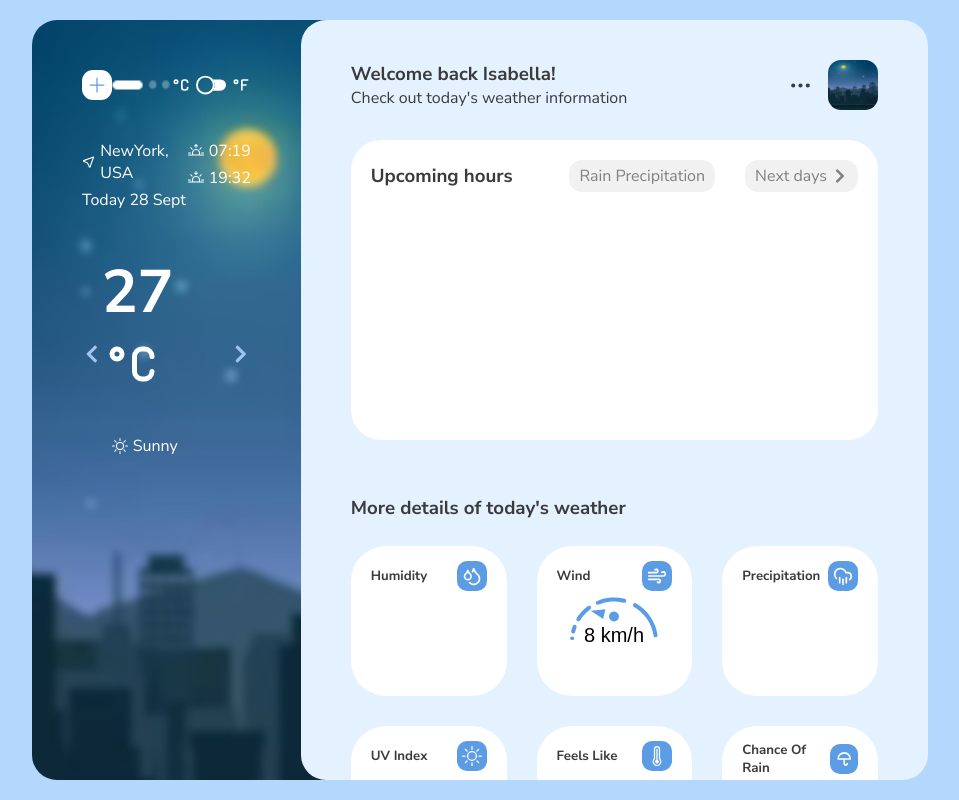
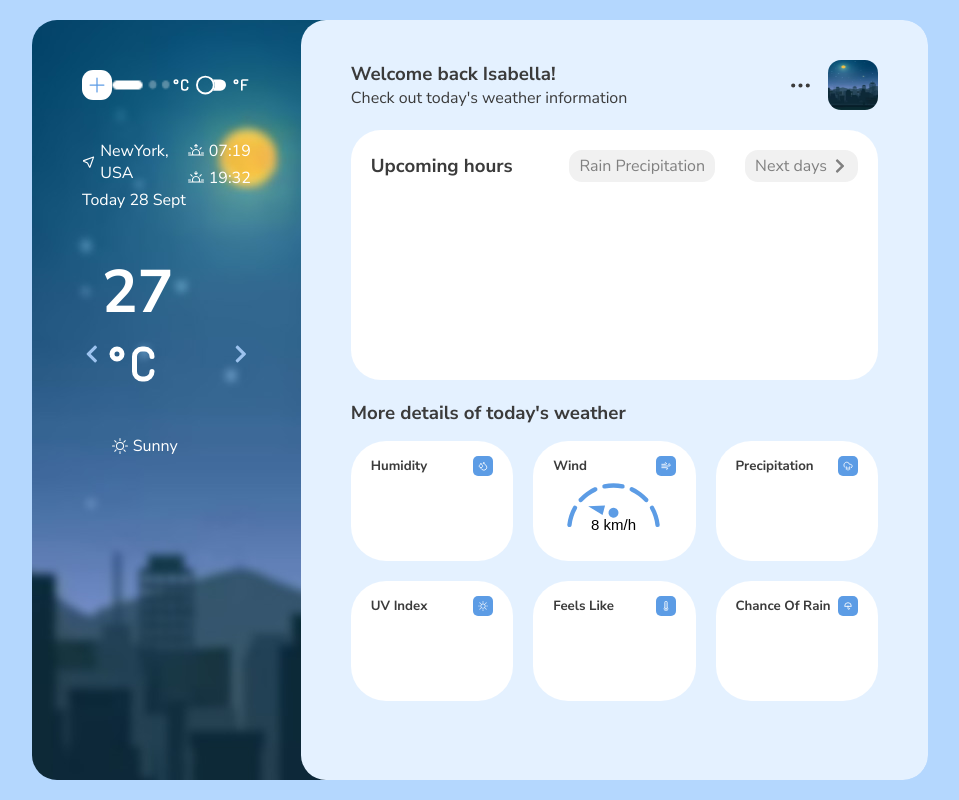
Before and after one commit to karnan7/DashBoardDesignChartJs, a React (Create React App) app: page / in a window 1280 px wide. Shown: the whole page, without its empty margins (160-1119 px from the left). Built offline with nearby package versions, Linux system fonts and the light colour scheme; a web font is replaced by a local one.

Commit message:
line chart

```diff
--- a/src/App.js
+++ b/src/App.js
@@ -7,6 +7,7 @@ import { TbUmbrella, TbTemperatureCelsius, TbTemperatureFahrenheit, TbLocation }
 import { FaChevronRight, FaChevronLeft } from 'react-icons/fa'
 import { FiMoreHorizontal, FiWind } from 'react-icons/fi'
 import { LuDroplets, LuCloudRain } from 'react-icons/lu'
+import FeelsLike from "./components/FeelsLike";
 
 
 function App() {
@@ -117,6 +118,7 @@ function App() {
           </RightValue>
         </RightSection>
       </Dashboard>
+      {/* <FeelsLike/> */}
     </Container>
   );
 }
@@ -235,6 +237,9 @@ const RightValue = styled.div`
   align-items: space-between;
   gap: 30px;
   color:#3B3B3B;
+  @media(max-width: 1500px){
+    gap: 20px;
+  }
 `
 
 const Header = styled.div`
@@ -263,6 +268,10 @@ const Chart = styled.div`
   background: #fff;
   padding: 20px;
   border-radius: 30px;
+
+  @media(max-width: 1500px) {
+    height: 250px;
+  }
 `
 const ChartTitle = styled.div`
   display: flex;
@@ -295,12 +304,20 @@ const WeatherFactors = styled.div`
   h3{
     margin: 25px 0px;
     pointer-events:none;
+
+    @media(max-width: 1500px){
+      margin: 0px 0px 15px 0px;
+    }
   }
 `
 const Columns = styled.div`
   display: grid;
   grid-template-columns: repeat(3, minmax(0, 1fr));
   gap: 30px;
+
+  @media(max-width: 1500px){
+    gap: 20px;
+  }
 `
 const Wrap =styled.div`
     height: 150px;
@@ -312,6 +329,9 @@ const Wrap =styled.div`
     flex-direction: column;
     align-items: center;
     cursor: pointer;
+    @media(max-width: 1500px){
+      height: 120px;
+    }
 
     h5{
       pointer-events:none;
@@ -330,5 +350,11 @@ const WrapTitle = styled.div`
     padding: 5px;
     border-radius:10px;
     color: white;
+
+    @media(max-width: 1500px){
+      width: 20px;
+      height: 20px;
+      border-radius:5px;
+    }
   }
 `
--- /dev/null
+++ b/src/components/FeelsLike.jsx
@@ -0,0 +1,102 @@
+import React from 'react'
+import { Bar } from 'react-chartjs-2'
+
+const FeelsLike = () => {
+
+    const data = {
+        labels: [0],
+        datasets:[{
+            labels: [100],
+            data: [50],
+            borderRadius: 25,
+            borderSkipped:"false",
+            barPercentage: 0.05,
+            backgroundColor: "#5C9CE5",
+            high:50,
+            mid: 25,
+            low: 0,
+            current: 30
+        }]
+    }
+    const options ={
+        aspectRatio: 1.5,
+        plugins: {
+            legend: {
+                display: false,
+            },
+            tooltip:{
+                enabled: false,
+            }
+        },
+        indexAxis: 'y',
+        scales: {
+            x: {
+                grid: {
+                    display: false,
+                },
+                border:{
+                    display: false,
+                },
+            },
+            y: {
+                beginAtZero: true,
+                grid: {
+                    display: false,
+                },
+                border:{
+                    display: false,
+                },
+            },
+        }
+    }
+    const horizontalBackgroundPlugin = {
+        id: 'horizontalBackgroundPlugin',
+        beforeDatasetsDraw(chart, args, plugins) {
+            const {ctx, chartArea:{top, bottom, left, right, width, height}, scales: {x, y}} = chart;
+
+            const barPercentage = data.datasets[0].barPercentage || 0.9;
+            const categoryPercentage = data.datasets[0].categoryPercentage || 0.8;
+            const barThickness = height / data.labels.length * barPercentage * categoryPercentage;
+
+            ctx.save();
+            ctx.fillStyle = '#DCDCDC';
+            ctx.fillRect(left, y.getPixelForValue(0) - barThickness / 2, width, barThickness)
+        }
+    }
+
+    const lines = {
+        id: "lines",
+        afterDatasetsDraw(chart, args, plugins) {
+            const {ctx, chartArea:{top, bottom, left, right, width, height} } = chart;
+
+            ctx.save();
+            const xPos = chart.getDatasetMeta(0).data[0].x;
+            const yPos = chart.getDatasetMeta(0).data[0].y;
+
+            const singleUnit = width / data.datasets[0].data[0];
+            console.log(singleUnit);
+
+            ctx.translate(xPos, yPos);
+
+            ctx.beginPath();
+            ctx.moveTo(xPos - singleUnit * data.datasets[0].mid, 0);
+
+            ctx.restore();
+
+            ctx.font = '500 20px sans-serif';
+            ctx.fillStyle = 'black';
+            ctx.textAlign = 'center';
+            ctx.fillText('po', xPos -20, yPos);
+        }
+    }
+  return (
+    <div>
+        <Bar
+        data={data}
+        options={options}
+        plugins={[horizontalBackgroundPlugin, lines]}/>
+    </div>
+  )
+}
+
+export default FeelsLike;
--- a/src/components/PieChart.jsx
+++ b/src/components/PieChart.jsx
@@ -8,12 +8,12 @@ const PieChart = () => {
     const data = {
         labels: [0, 5, 10, 20, 30, 40],
         datasets: [{
-            label: "wind",
-            data: [5, 10, 20, 30, 40],
+            label: [0, 5, 10, 20, 30, 40],
+            data: [10, 10, 10, 10, 10],
             circumference:180,
             rotation: 270,
             cutout: "85%",
-            needleValue: 8,
+            needleValue: 4,
             spacing: 10,
             borderRadius: 15,
             backgroundColor: "#5C9CE5"
@@ -37,7 +37,7 @@ const PieChart = () => {
             const dataTotal = data.datasets[0].data.reduce((a,b) => a + b, 0)
             const circumference = (((chart.getDatasetMeta(0).data[0].circumference/Math.PI)/data.datasets[0].data[0]) * needleValue);
 
-            ctx.translate(xCenter , (yCenter - 25));
+            ctx.translate(xCenter , (yCenter - 17));
             ctx.rotate(Math.PI * (circumference + 1.5 ) )
 
             // arrow
@@ -73,7 +73,7 @@ const PieChart = () => {
             const percentageValue = circumference * 100;
 
             // flowMeter
-            ctx.font = '500 20px sans-serif';
+            ctx.font = '500 15px sans-serif';
             ctx.fillStyle = 'black';
             ctx.textAlign = 'center'
             ctx.fillText(`${percentageValue.toFixed(0)} km/h`, xCenter, yCenter)
@@ -89,6 +89,11 @@ const PieChart = () => {
             tooltip:{
                 enabled: false,
             }
+        },
+        scales:{
+            y:{
+                display: false,
+            }
         }
     }
   return (
```
